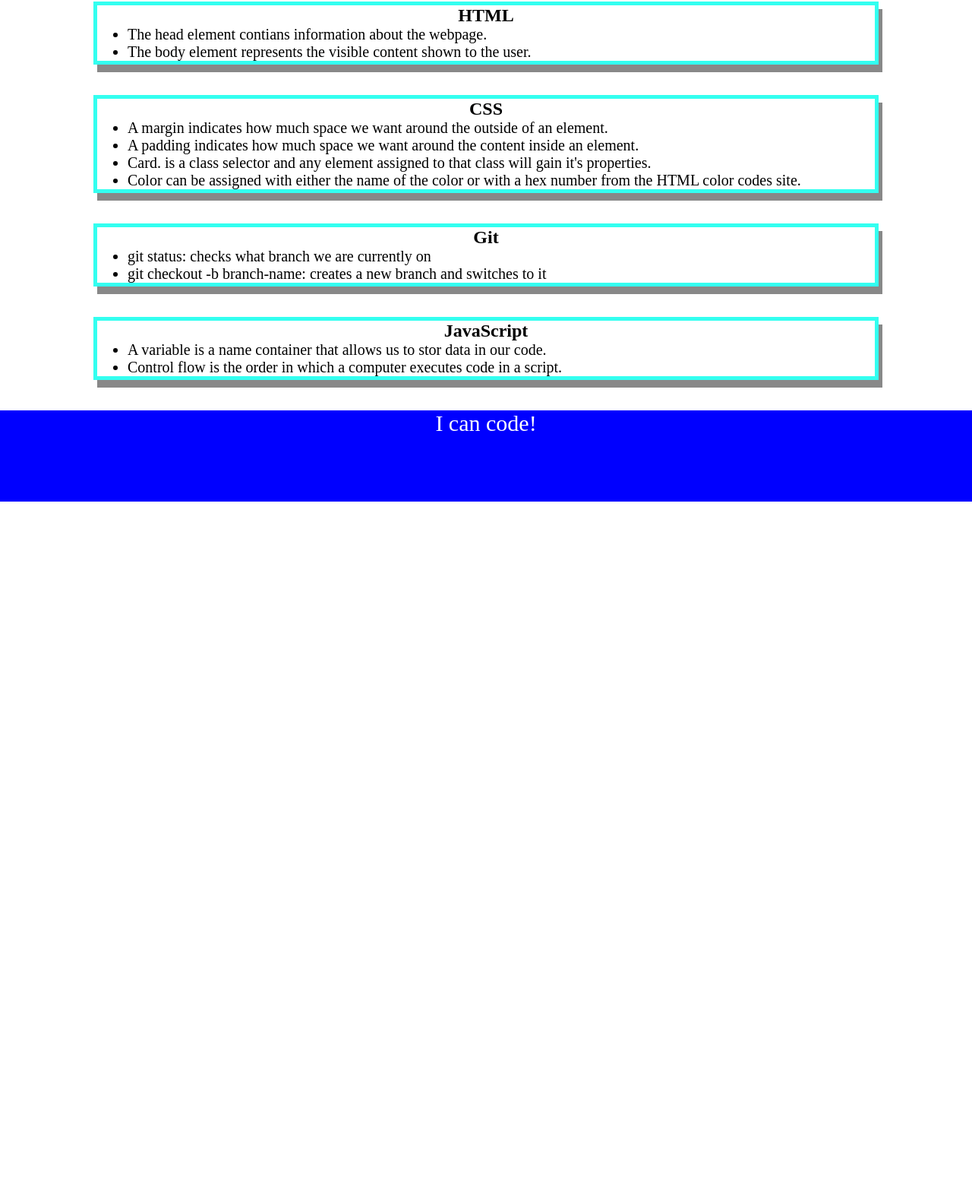
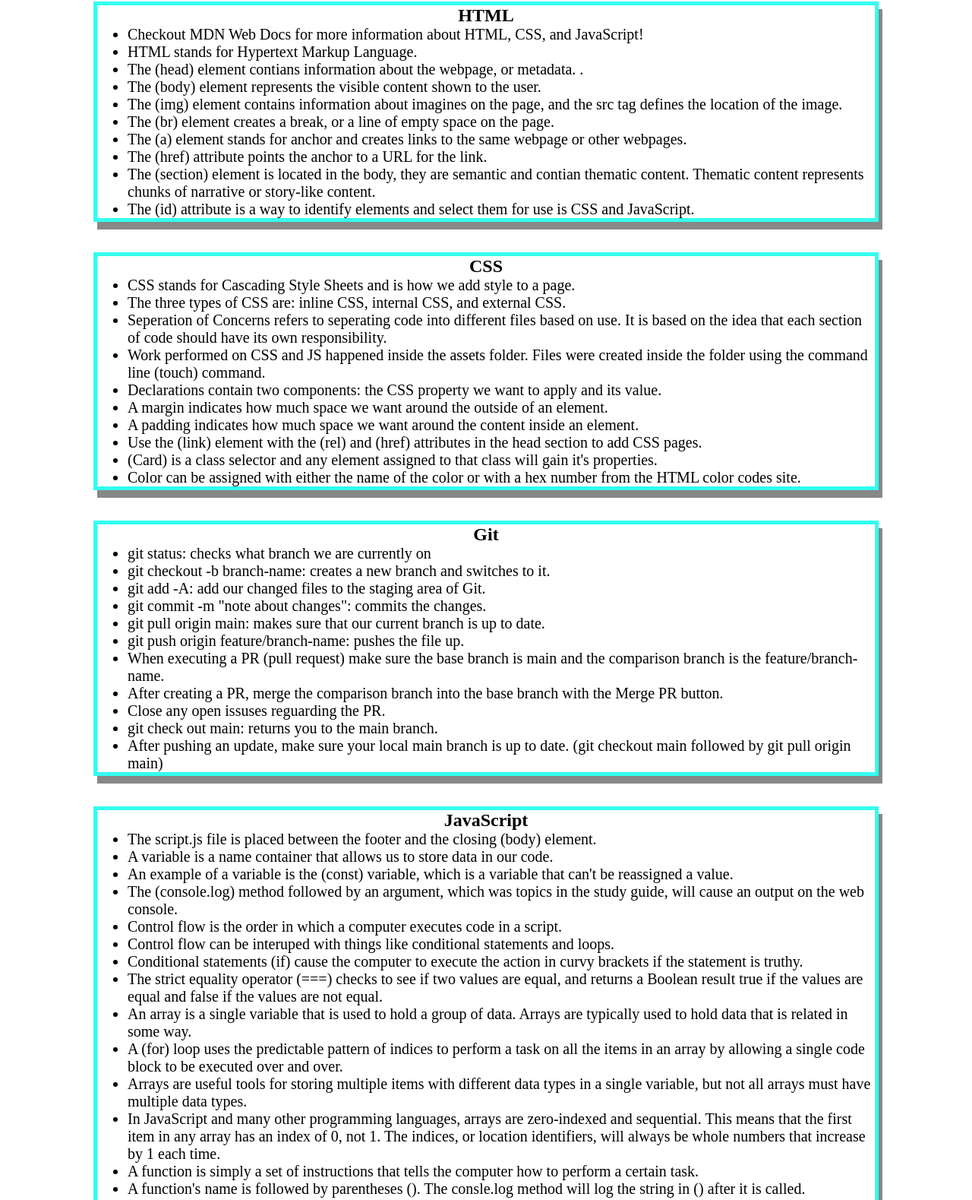
Before and after one commit to TobyM53/Prework-Study-Guide, a plain HTML site: page index.html in a window 1280 px wide. Shown: the part 158-1737 px from the top of the page at 76% size. Before the commit the page ends 818 px from the top, so only its background shows below. Drawn offline with Linux system fonts and the light colour scheme.

Commit message:
Added more notes

```diff
--- a/index.html
+++ b/index.html
@@ -17,16 +17,30 @@
       <section class="card" id="html-section">
         <h2>HTML</h2>
         <ul>
-          <li>The head element contians information about the webpage.</li>
-          <li>The body element represents the visible content shown to the user.</li>
+          <li>Checkout MDN Web Docs for more information about HTML, CSS, and JavaScript!</li>
+          <li>HTML stands for Hypertext Markup Language.</li>
+          <li>The (head) element contians information about the webpage, or metadata. .</li>
+          <li>The (body) element represents the visible content shown to the user.</li>
+          <li>The (img) element contains information about imagines on the page, and the src tag defines the location of the image.</li>
+          <li>The (br) element creates a break, or a line of empty space on the page.</li>
+          <li>The (a) element stands for anchor and creates links to the same webpage or other webpages.</li>
+          <li>The (href) attribute points the anchor to a URL for the link.</li>
+          <li>The (section) element is located in the body, they are semantic and contian thematic content. Thematic content represents chunks of narrative or story-like content.</li>
+          <li>The (id) attribute is a way to identify elements and select them for use is CSS and JavaScript.</li>
         </ul>
       </section>
       <section class="card" id="css-section">
         <h2>CSS</h2>
         <ul>
+          <li>CSS stands for Cascading Style Sheets and is how we add style to a page.</li>
+          <li>The three types of CSS are: inline CSS, internal CSS, and external CSS.</li>
+          <li>Seperation of Concerns refers to seperating code into different files based on use. It is based on the idea that each section of code should have its own responsibility. </li>
+          <li>Work performed on CSS and JS happened inside the assets folder. Files were created inside the folder using the command line (touch) command.</li>
+          <li>Declarations contain two components: the CSS property we want to apply and its value.</li>
           <li>A margin indicates how much space we want around the outside of an element.</li>
           <li>A padding indicates how much space we want around the content inside an element.</li>
-          <li>Card. is a class selector and any element assigned to that class will gain it's properties. </li>
+          <li>Use the (link) element with the (rel) and (href) attributes in the head section to add CSS pages.</li>
+          <li>(Card) is a class selector and any element assigned to that class will gain it's properties. </li>
           <li>Color can be assigned with either the name of the color or with a hex number from the HTML color codes site.</li>
         </ul>
       </section>
@@ -34,14 +48,37 @@
         <h2>Git</h2>
         <ul>
           <li>git status: checks what branch we are currently on</li>
-          <li>git checkout -b branch-name: creates a new branch and switches to it</li>
+          <li>git checkout -b branch-name: creates a new branch and switches to it.</li>
+          <li>git add -A: add our changed files to the staging area of Git.</li>
+          <li>git commit -m "note about changes": commits the changes.</li>
+          <li>git pull origin main: makes sure that our current branch is up to date.</li>
+          <li>git push origin feature/branch-name: pushes the file up.</li>
+          <li>When executing a PR (pull request) make sure the base branch is main and the comparison branch is the feature/branch-name.</li>
+          <li>After creating a PR, merge the comparison branch into the base branch with the Merge PR button.</li>
+          <li>Close any open issuses reguarding the PR.</li>
+          <li>git check out main: returns you to the main branch.</li>
+          <li>After pushing an update, make sure your local main branch is up to date. (git checkout main followed by git pull origin main)</li>
         </ul>
       </section>
       <section class="card" id="javascript-section">
         <h2>JavaScript</h2>
         <ul>
-          <li>A variable is a name container that allows us to stor data in our code. </li>
+          <li>The script.js file is placed between the footer and the closing (body) element.</li>
+          <li>A variable is a name container that allows us to store data in our code. </li>
+          <li>An example of a variable is the (const) variable, which is a variable that can't be reassigned a value.</li>
+          <li>The (console.log) method followed by an argument, which was topics in the study guide, will cause an output on the web console.</li>
           <li>Control flow is the order in which a computer executes code in a script.</li>
+          <li>Control flow can be interuped with things like conditional statements and loops.</li>
+          <li>Conditional statements (if) cause the computer to execute the action in curvy brackets if the statement is truthy.</li>
+          <li>The strict equality operator (===) checks to see if two values are equal, and returns a Boolean result true if the values are equal and false if the values are not equal.</li>
+          <li>An array is a single variable that is used to hold a group of data. Arrays are typically used to hold data that is related in some way.</li>
+          <li>A (for) loop uses the predictable pattern of indices to perform a task on all the items in an array by allowing a single code block to be executed over and over.</li>
+          <li>Arrays are useful tools for storing multiple items with different data types in a single variable, but not all arrays must have multiple data types. </li>
+          <li>In JavaScript and many other programming languages, arrays are zero-indexed and sequential. This means that the first item in any array has an index of 0, not 1. The indices, or location identifiers, will always be whole numbers that increase by 1 each time.</li>
+          <li>A function is simply a set of instructions that tells the computer how to perform a certain task.</li>
+          <li>A function's name is followed by parentheses (). The consle.log method will log the string in () after it is called.</li>
+          <li>To call a function, we use the name of the function in our JavaScript file where we want the code to execute.</li>
+          <li>Read MDN Web Docs on Math.</li>
         </ul>
       </section>
 
```
